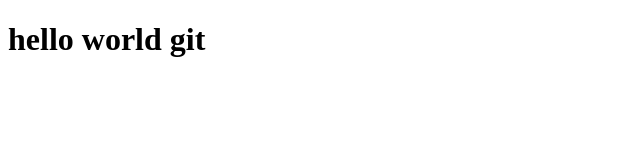
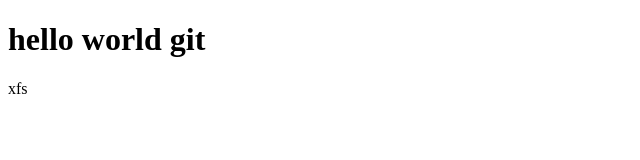
Before and after one commit to Nayanamolps/myproject, a plain HTML site: page index.html in a window 1280 px wide. Shown: the full height of the page, 0-640 px from the left. Drawn offline with Linux system fonts and the light colour scheme.

Commit message:
index file modified

```diff
--- a/index.html
+++ b/index.html
@@ -8,5 +8,6 @@
 </head>
 <body>
     <h1>hello world git</h1>
+    <p>xfs</p>
 </body>
 </html>
```
